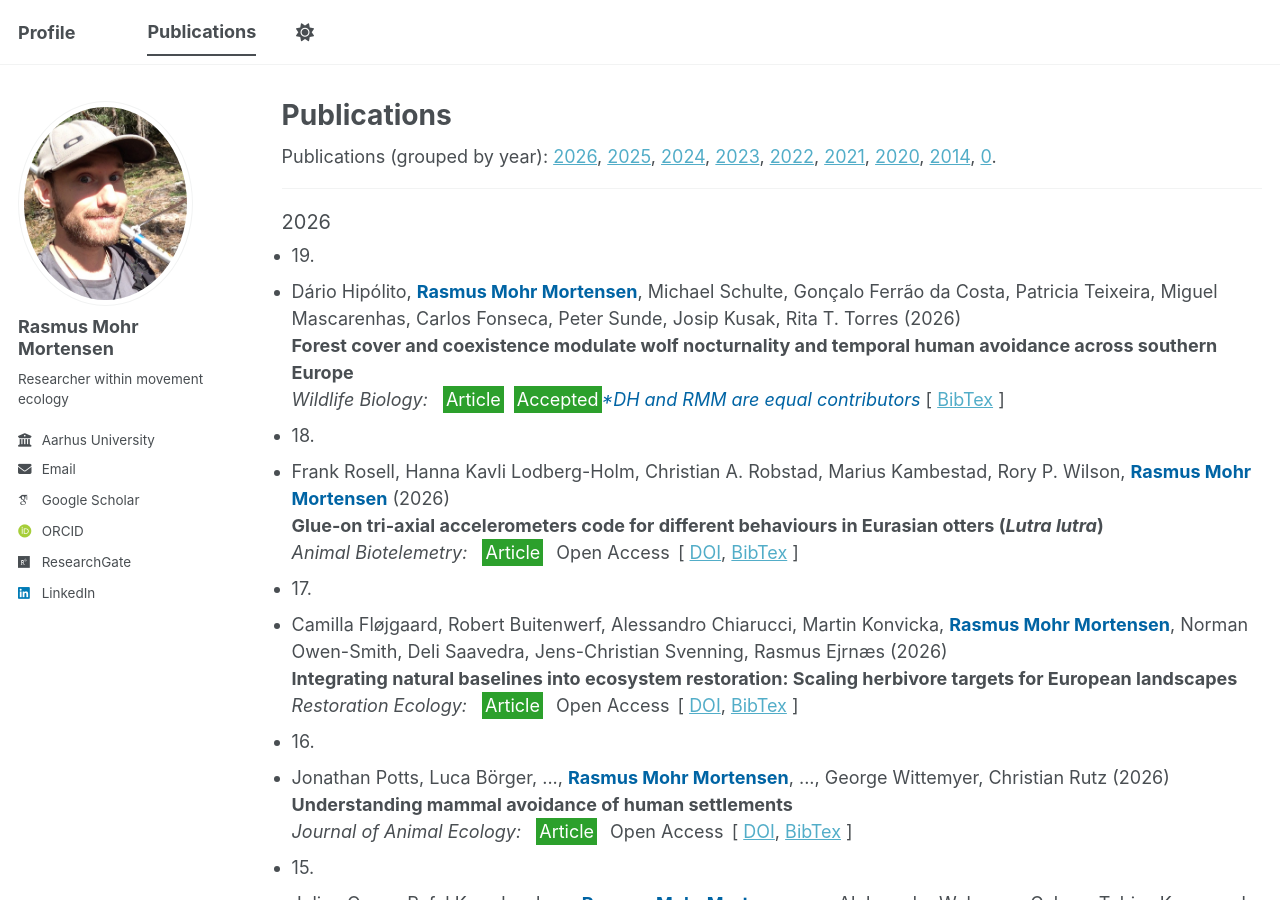
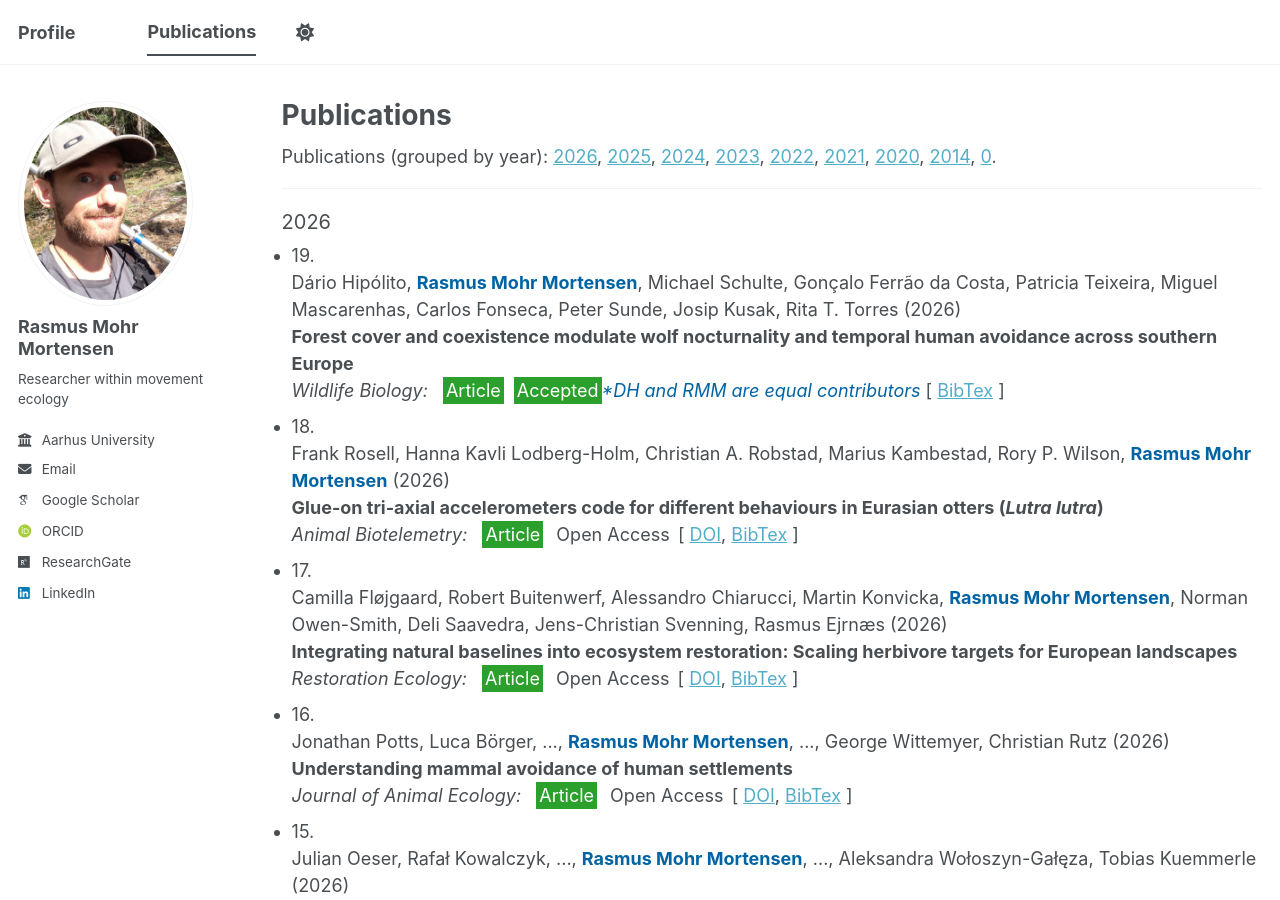
Before and after one commit to rasmusmohrmortensen/rasmusmohrmortensen.github.io, a Jekyll site: the page built from _pages/publications.html, in a window 1280 px wide and 900 px high. Built offline with Jekyll 4.4.1, drawn with Linux system fonts in a browser that asks for light colours; some web fonts are replaced; a script bundle is joined from its source files by our own code; library files that are not in the unit come from our copies.

Commit message:
Update paper.html

```diff
--- a/_includes/bibere/paper.html
+++ b/_includes/bibere/paper.html
@@ -3,7 +3,7 @@
     {%- capture clean_id -%}
     {{ include.pid | replace: ":", "_" | replace: "-", "_" }}
     {%- endcapture -%}
-    <li id="{{ clean_id }}">
+    <div id="{{ clean_id }}">
         <!-- Author -->
         {%- for a in paper.authors -%}
             {%- assign author = site.data.bibere.authors[a] -%}
@@ -29,11 +29,14 @@
                 ,&nbsp;
             {%- endif -%}
         {%- endfor -%}
+
         <!-- Year -->
         (<span class="year">{{ paper.year }}</span>)
+
         <!-- Title -->
         {%- assign clean_title = paper.title | replace: "}", '' | strip_newlines -%}
         <span class="title">{{ clean_title | replace: "{", '' }}</span>
+
         <!-- Venue -->
         <span class="venue">
             {%- assign venue = site.data.bibere.venues[paper.venue] -%}
@@ -45,11 +48,13 @@
                 {{ paper.venue }}
             {%- endif -%}:
         </span>
+
         <!-- Tag -->
         <span class="tag_{{ paper.type }} tag label label-default">{{ paper.type }}</span>
         {%- for tag in paper.extraTags -%}
             <span class="tag_{{ tag }} tag label label-default">{{ tag }}</span>
         {%- endfor -%}
+
         <!-- Notes -->
         {%- if paper.emphasis -%}
         <span class="emphasisNote">{{ paper.emphasis }}</span>
@@ -57,6 +62,7 @@
         {%- if paper.note -%}
         <span class="note">{{ paper.note }}</span>
         {%- endif -%}
+
         <!-- Links -->
         [
         {%- if paper.links -%}
@@ -69,21 +75,25 @@
                 {%- endif -%}
             {%- endfor -%}
         {%- endif -%}
+
         <!-- Abstract -->
         {%- if paper.abstract -%}
         <a class="collapse-clicker" onclick="$('#{{ clean_id }}_abstract').slideToggle(200)">Abstract</a>,
         {%- endif -%}
+
         <!-- BibTex -->
         <a class="collapse-clicker" onclick="$('#{{ clean_id }}_bibtex').slideToggle(200)">BibTex</a> ]
+
         {%- if paper.abstract -%}
         <div class="collapse" id="{{ clean_id }}_abstract">
             <div class="panel panel-primary">
                 <div class="panel-body details-panel">
-            {{- paper.abstract  -}}
+                    {{- paper.abstract -}}
                 </div>
             </div>
         </div>
         {%- endif -%}
+
         <div class="collapse" id="{{ clean_id }}_bibtex">
             <div class="panel panel-info">
                 <pre class="panel-body details-panel">
@@ -91,7 +101,7 @@
                 </pre>
             </div>
         </div>
-    </li>
+    </div>
 {%- else -%}
     <p class="text-danger">Paper with id {{include.pid}} not found!</p>
     {{ error.standard_error }}
```
Lines whose indentation alone changed are shown as unchanged.
